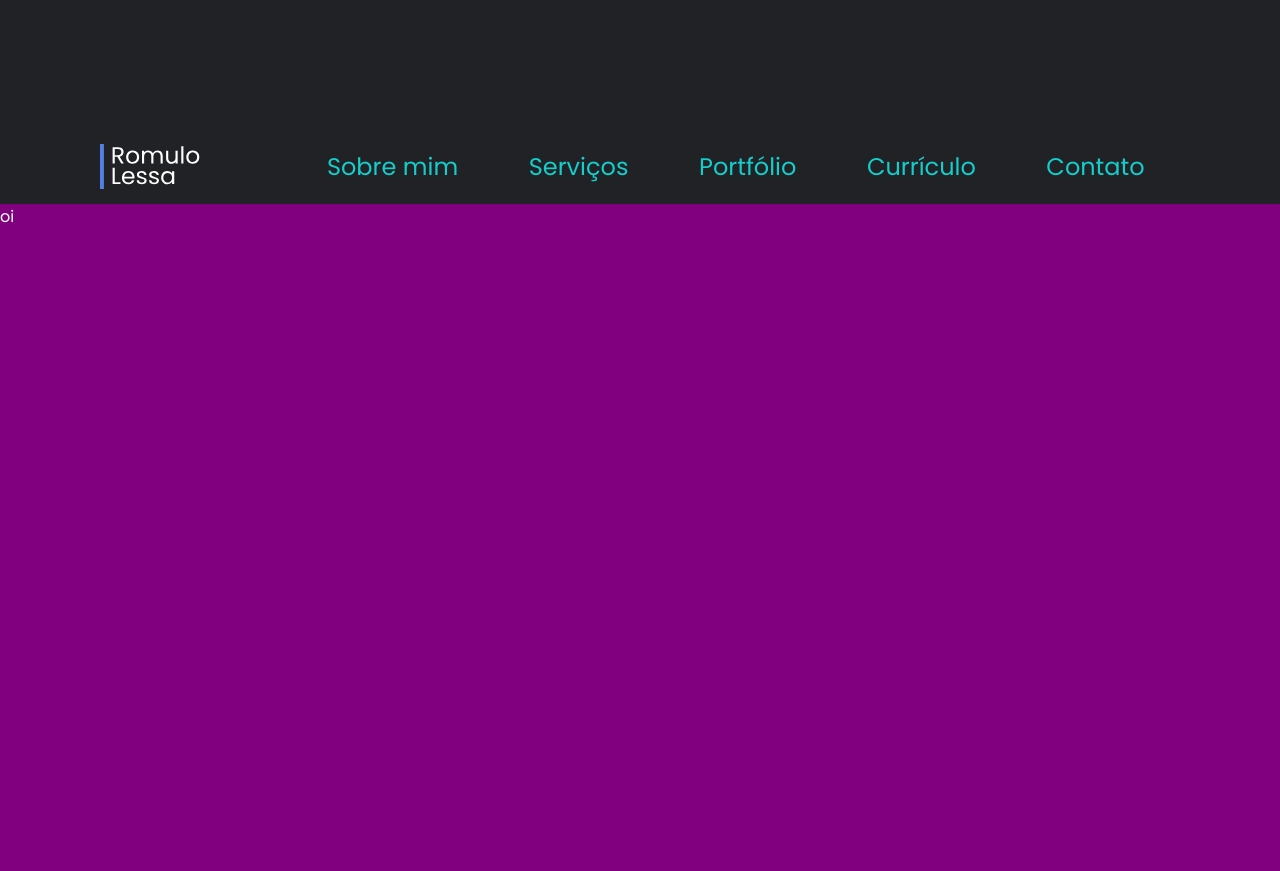
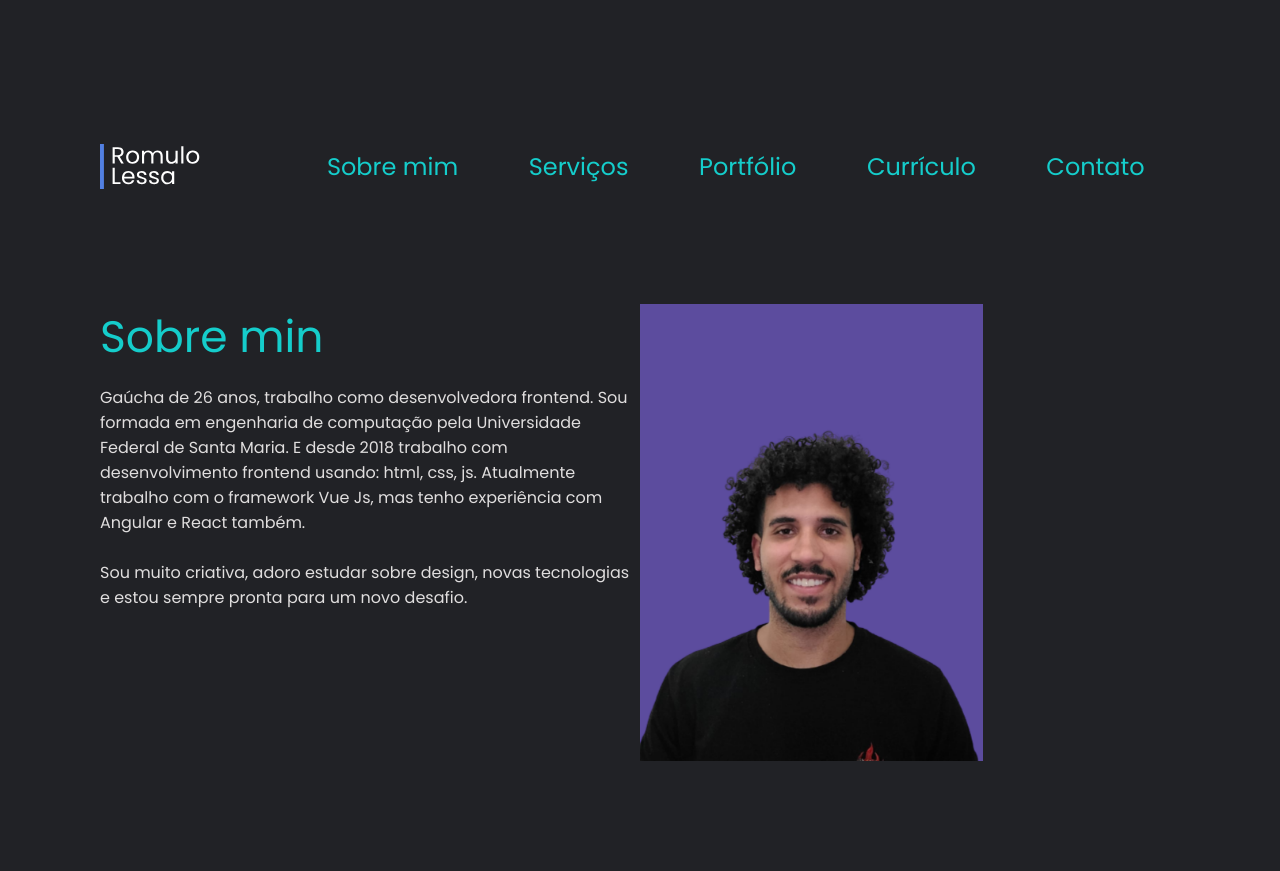
Before and after one commit to romulolessa/Projeto1---Portifolio, a plain HTML site: page index.html in a window 1280 px wide. Shown: the part 596-1467 px from the top of the page. Drawn offline with nearby package versions, Linux system fonts and the light colour scheme.

Commit message:
Created about-me

```diff
--- a/index.html
+++ b/index.html
@@ -13,7 +13,7 @@
         <div class="container">
             <img src="assets/logo.svg" alt="logo">
             <h2>Hello,</h2>
-            <h1>I am Romulo Lessa</h1>
+            <h1 class="title-green">I am Romulo Lessa</h1>
             <p>Sou desenvolvedora frontend, Recem formado. Já trabalhei com React e Vue Js em grandes projetos. Adoro aprender coisas novas e trabalhar em equipe</p>
             <button>Entre em contato</button>
         </div>
@@ -28,8 +28,18 @@
             <a href="#"><i data-feather="send"></i>Contato</a>
         </ul>
     </nav>
-    <section>
-        oi
+    <section class="about-me">
+        <div class="container">
+            <h1 class="title-green">Sobre min</h1>
+            <p>
+                Gaúcha de 26 anos, trabalho como desenvolvedora frontend. Sou formada em engenharia de computação pela Universidade Federal de Santa Maria. E desde 2018 trabalho com desenvolvimento frontend usando: html, css, js. Atualmente trabalho com o framework Vue Js, mas tenho experiência com Angular e React também.
+                <br><br>
+                Sou muito criativa, adoro estudar sobre design, novas tecnologias e estou sempre pronta para um novo desafio.
+            </p>
+        </div>
+            <div class="img-container">
+                <img src="assets/profile.png" alt="Foto de perfil do Autor">
+            </div>
     </section>
     <script>
         feather.replace()
--- a/style.css
+++ b/style.css
@@ -41,6 +41,12 @@ button{
     font-weight: bold;
     font-size: 18px
 }
+.title-purple{
+    color: var(--purple);
+}
+.title-green{
+    color: var(--green);
+}
 header{
     height: calc(100vh - var(--menu-height));
     display: flex;
@@ -53,9 +59,6 @@ header .container{
 }
 header .container img{
     display: none;
-}
-header .container h1{
-    color: var(--green)
 }
 header .container button{
     margin-top: 40px;
@@ -88,11 +91,20 @@ nav ul a{
 nav ul a svg{
     display:none;
 }
-section{
-    height: 1500px;
-    background: purple;
+.about-me{
+    display: flex;
+    padding: 100px;
 }
-
+.about-me .container{
+    width: 50%;
+}
+.about-me .img-container{
+    width: 50%;
+    padding-right: 50px;
+}
+.about-me .img-container img{
+    width: 70%;
+}
 /*Responsividade*/
 
 @media (max-width: 1000px){
@@ -128,6 +140,10 @@ section{
         padding: 0 40px;
     }
     nav{
+        position: fixed;
+        width: 100%;
+        bottom: 0;
+        top: unset;
         padding: 0 15px;
     }
     nav ul a{
```
Also changed, not shown: assets/profile.png (added).
